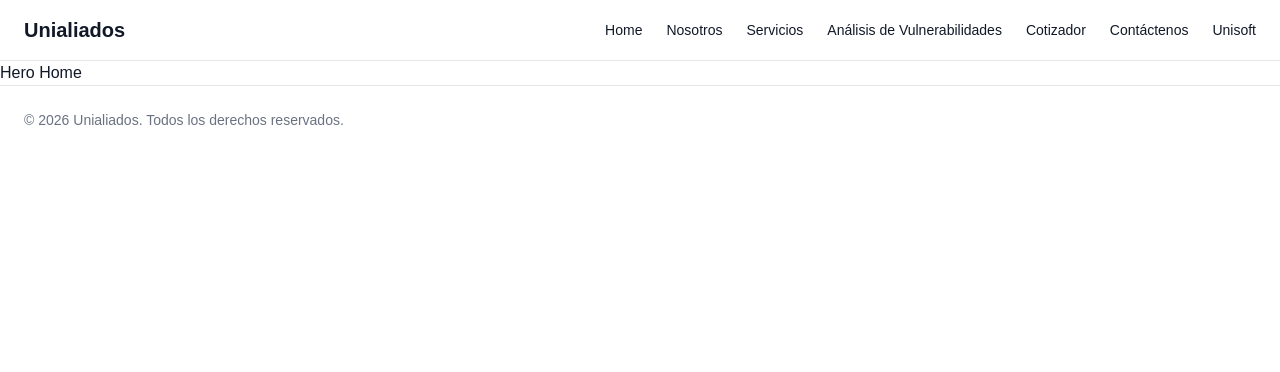
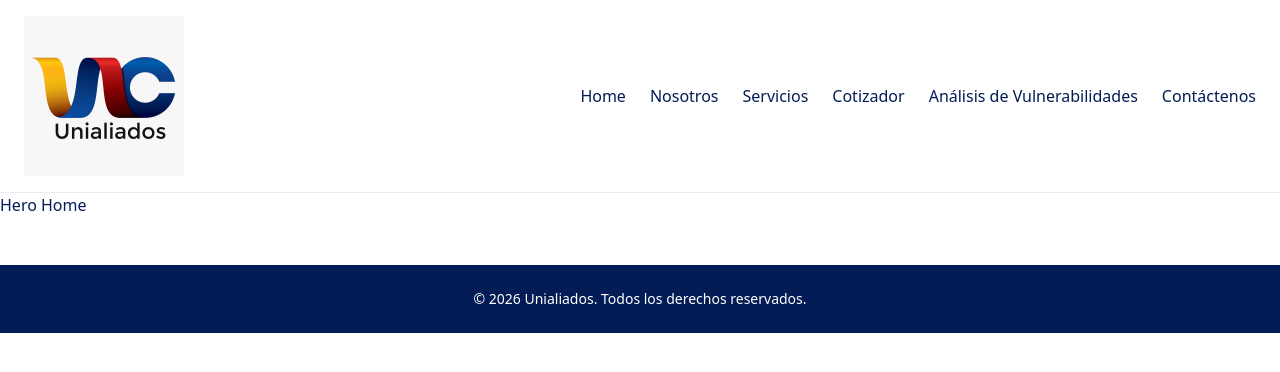
Before and after one commit to saramendoza5ig/unialiados-web, a Next.js app: page / in a window 1280 px wide. Shown: the top 372 px of the page. Built offline with nearby package versions, Linux system fonts and the light colour scheme.

Commit message:
style: configuracion global branding y bases responsive

```diff
--- a/src/app/globals.css
+++ b/src/app/globals.css
@@ -1,8 +1,40 @@
 @import "tailwindcss";
 
 :root {
+  /* Colores principales Unialiados */
+  --color-gold: #fbb912;
+  --color-navy: #031c55;
+  --color-blue: #084d9b;
+  --color-red: #da2526;
+
+  /* Colores complementarios */
+  --color-gold-dark: #c6961c;
+  --color-navy-dark: #00143c;
+  --color-blue-light: #318ad2;
+  --color-gray-light: #e8ebef;
+
+  /* Colores generales */
   --background: #ffffff;
   --foreground: #111827;
+  --text-muted: #5f6b7a;
+  --border-color: #dfe4ea;
+
+  /* Tipografía */
+  --font-primary: var(--font-montserrat);
+}
+
+@theme inline {
+  --font-sans: var(--font-montserrat);
+
+  --color-unialiados-gold: var(--color-gold);
+  --color-unialiados-navy: var(--color-navy);
+  --color-unialiados-blue: var(--color-blue);
+  --color-unialiados-red: var(--color-red);
+
+  --color-unialiados-gold-dark: var(--color-gold-dark);
+  --color-unialiados-navy-dark: var(--color-navy-dark);
+  --color-unialiados-blue-light: var(--color-blue-light);
+  --color-unialiados-gray: var(--color-gray-light);
 }
 
 * {
@@ -17,10 +49,75 @@ body {
   margin: 0;
   background: var(--background);
   color: var(--foreground);
-  font-family: Arial, Helvetica, sans-serif;
+  font-family: var(--font-primary), Arial, Helvetica, sans-serif;
 }
 
 a {
   color: inherit;
   text-decoration: none;
 }
+
+button,
+input,
+textarea,
+select {
+  font: inherit;
+}
+
+h1,
+h2,
+h3,
+h4,
+h5,
+h6 {
+  font-family: var(--font-primary), Arial, Helvetica, sans-serif;
+  color: var(--color-navy);
+}
+
+img {
+  max-width: 100%;
+  height: auto;
+}
+
+/* =========================
+   ESTRUCTURA GLOBAL
+   ========================= */
+
+.container {
+  width: min(100% - 2rem, 1200px);
+  margin-inline: auto;
+}
+
+.page-section {
+  padding: 4rem 0;
+}
+
+/* =========================
+   RESPONSIVE BASE
+   ========================= */
+
+@media (max-width: 1024px) {
+  .container {
+    width: min(100% - 2rem, 960px);
+  }
+}
+
+@media (max-width: 768px) {
+  .container {
+    width: min(100% - 1.5rem, 100%);
+  }
+
+  .page-section {
+    padding: 3rem 0;
+  }
+}
+
+@media (max-width: 480px) {
+  .container {
+    width: min(100% - 1rem, 100%);
+  }
+
+  .page-section {
+    padding: 2rem 0;
+  }
+}
--- a/src/app/layout.js
+++ b/src/app/layout.js
@@ -1,6 +1,12 @@
 import "./globals.css";
 import Header from "@/components/layout/Header";
 import Footer from "@/components/layout/Footer";
+import { Montserrat } from "next/font/google";
+
+const montserrat = Montserrat({
+  subsets: ["latin"],
+  variable: "--font-montserrat",
+});
 
 export const metadata = {
   title: "Unialiados",
@@ -10,7 +16,7 @@ export const metadata = {
 export default function RootLayout({ children }) {
   return (
     <html lang="es">
-      <body className="min-h-screen">
+      <body className={`${montserrat.variable} min-h-screen`}>
         <Header />
 
         <main>
--- a/src/components/layout/Footer.jsx
+++ b/src/components/layout/Footer.jsx
@@ -1,10 +1,8 @@
 export default function Footer() {
   return (
-    <footer className="border-t border-gray-200 bg-white">
-      <div className="mx-auto max-w-7xl px-6 py-6">
-        <p className="text-sm text-gray-500">
-          © {new Date().getFullYear()} Unialiados. Todos los derechos reservados.
-        </p>
+    <footer className="bg-unialiados-navy text-white mt-12">
+      <div className="max-w-7xl mx-auto px-6 py-6 text-center text-sm">
+        © {new Date().getFullYear()} Unialiados. Todos los derechos reservados.
       </div>
     </footer>
   );
--- a/src/components/layout/Header.jsx
+++ b/src/components/layout/Header.jsx
@@ -1,25 +1,71 @@
+"use client";
+
+import { useState } from "react";
+import Image from "next/image";
 import Link from "next/link";
 
 export default function Header() {
+  const [open, setOpen] = useState(false);
+
   return (
-    <header className="w-full border-b border-gray-200 bg-white">
-      <div className="mx-auto flex max-w-7xl items-center justify-between px-6 py-4">
-        <Link href="/" className="text-xl font-bold">
-          Unialiados
+    <header className="bg-white border-b border-unialiados-gray">
+      <div className="max-w-7xl mx-auto px-6 py-4 flex items-center justify-between">
+        <Link href="/">
+          <Image
+            src="/images/logo-unialiados.png"
+            alt="Unialiados"
+            width={160}
+            height={60}
+            className="w-32 sm:w-36 md:w-40 h-auto"
+            priority
+          />
         </Link>
 
-        <nav className="flex gap-6 text-sm font-medium">
+        <button
+          className="md:hidden text-unialiados-navy text-2xl"
+          onClick={() => setOpen(!open)}
+          aria-label="Abrir menú"
+        >
+          ☰
+        </button>
+
+        <nav className="hidden md:flex gap-6 text-unialiados-navy font-medium">
           <Link href="/">Home</Link>
           <Link href="/nosotros">Nosotros</Link>
           <Link href="/servicios">Servicios</Link>
+          <Link href="/cotizador">Cotizador</Link>
           <Link href="/analisis-vulnerabilidades">
             Análisis de Vulnerabilidades
           </Link>
-          <Link href="/cotizador">Cotizador</Link>
           <Link href="/contacto">Contáctenos</Link>
-          <Link href="/unisoft">Unisoft</Link>
         </nav>
       </div>
+
+      {open && (
+        <nav className="md:hidden px-6 pb-4 flex flex-col gap-4 text-unialiados-navy font-medium">
+          <Link href="/" onClick={() => setOpen(false)}>
+            Home
+          </Link>
+          <Link href="/nosotros" onClick={() => setOpen(false)}>
+            Nosotros
+          </Link>
+          <Link href="/servicios" onClick={() => setOpen(false)}>
+            Servicios
+          </Link>
+          <Link href="/cotizador" onClick={() => setOpen(false)}>
+            Cotizador
+          </Link>
+          <Link
+            href="/analisis-vulnerabilidades"
+            onClick={() => setOpen(false)}
+          >
+            Análisis de Vulnerabilidades
+          </Link>
+          <Link href="/contacto" onClick={() => setOpen(false)}>
+            Contáctenos
+          </Link>
+        </nav>
+      )}
     </header>
   );
 }
```
Also changed, not shown: public/images/logo-unialiados.png (added).
